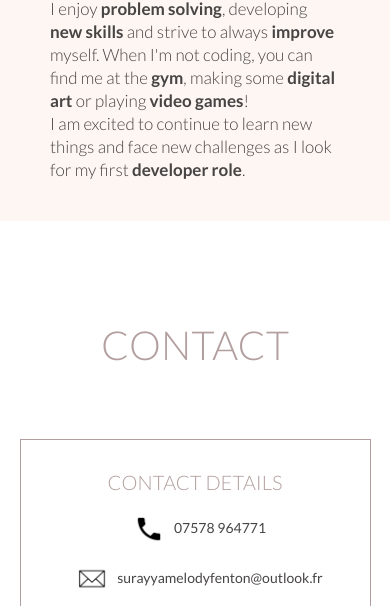
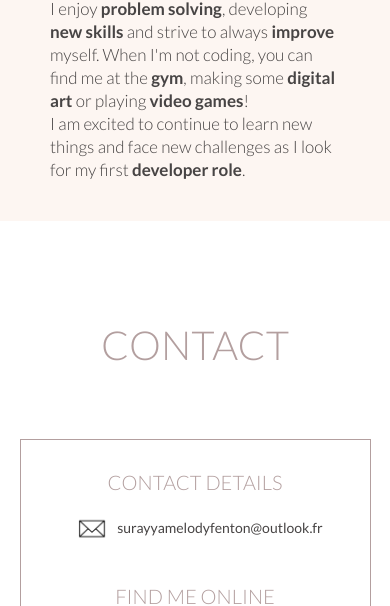
Before and after one commit to Surayyamel/portfolio, a website: page index.html in a window 390 px wide. Shown: the part 7010-7616 px from the top of the page. Drawn offline with Linux system fonts and the light colour scheme.

Commit message:
remove phone number

```diff
--- a/index.html
+++ b/index.html
@@ -360,7 +360,7 @@
                 <div class=contact__details>
                     <h3 class="contact__sub-title">Contact details</h3>
                     <ul class="contact__list">
-                        <li class="contact__element"><img src="/images/phone.png" alt="Phone icon" class="contact-icon">07578 964771</li>
+                        <!--<li class="contact__element"><img src="/images/phone.png" alt="Phone icon" class="contact-icon">07578 964771</li>-->
                         <li class="contact__element"><img src="/images/email.png" alt="Email icon" class="contact-icon">surayyamelodyfenton@outlook.fr</li>
                     </ul>
                 </div>
```
